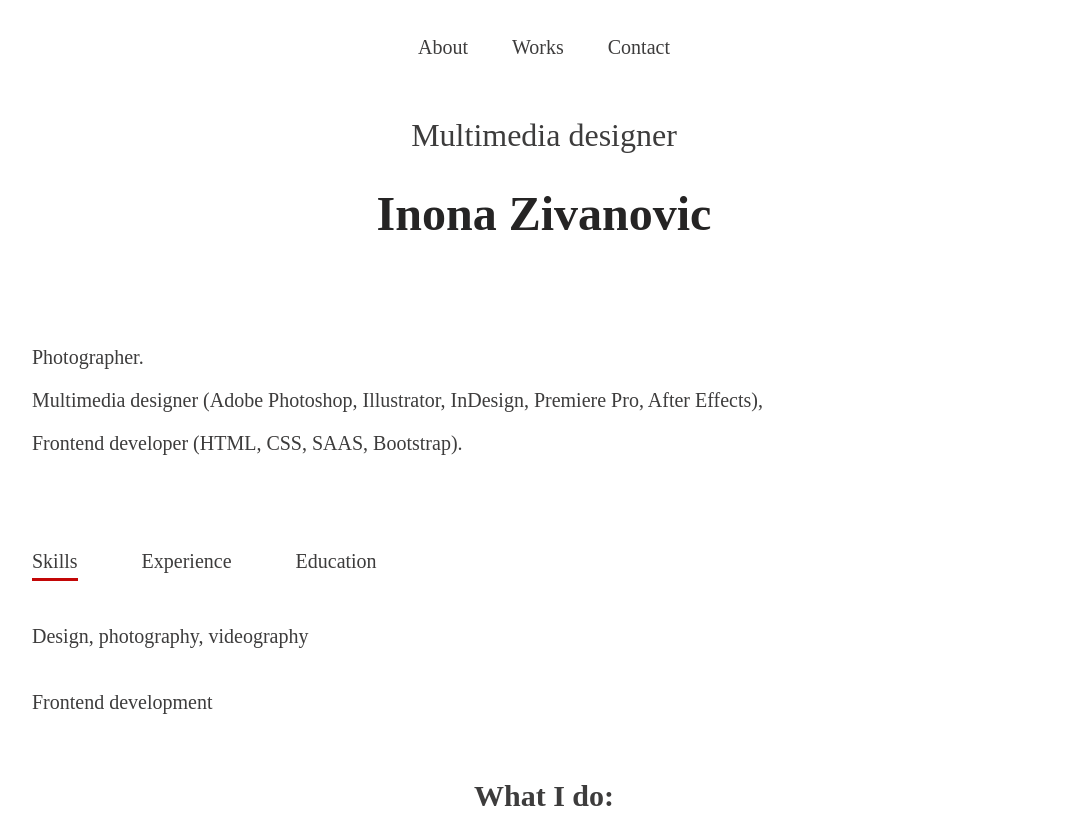
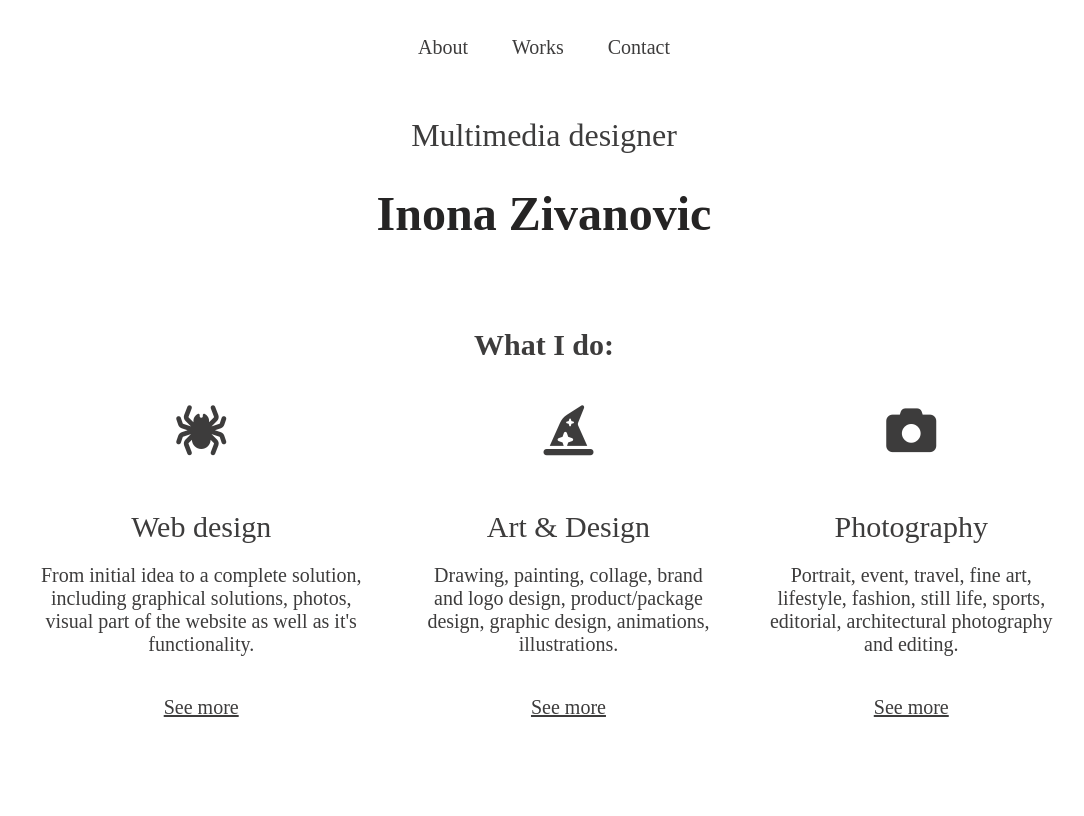
Before and after one commit to SkyNomadIno/porfolio, a plain HTML site: page index.html in a window 1280 px wide. Shown: the top 816 px of the page, without its empty margins (96-1180 px from the left). Drawn offline with Linux system fonts and the light colour scheme.

Commit message:
Update index.html

```diff
--- a/index.html
+++ b/index.html
@@ -32,55 +32,6 @@
     </div>
     <!-----------------------about-------------------------------->
 
-    <div id="about">
-        <div class="container">
-            <div class="row">
-                <div class="about-col-1">
-
-                </div>
-                <div class="about-col-2">
-
-                    <br>
-                    <p>Photographer.</p>
-                    <p> Multimedia designer (Adobe Photoshop, Illustrator, InDesign, Premiere Pro, After Effects),</p>
-                    <p>Frontend developer (HTML, CSS, SAAS, Bootstrap).</p>
-                    </p>
-                         <br>
-                         <div class="tab-titles">
-                            <p class="tab-links active-link" onclick="opentab('skills')">Skills</p>
-                            <p class="tab-links "onclick="opentab('experience')">Experience</p>
-                            <p class="tab-links" onclick="opentab('education')">Education</p>
-                         </div>
-                         <div class="tab-contents active-tab" id="skills">
-                            <ul style="padding-left:0">
-                                <li>Design, photography, videography</li>
-                                <br>
-                                <li>Frontend development</li>
-
-                            </ul>
-                         </div>
-                         <div class="tab-contents" id="experience">
-                            <ul style="padding-left: 0;">
-                                <li>Qatar Airways</li>
-                                <br>
-                                <li>RTS - National Broadcasting Service</li>
-                            </ul>
-                         </div>
-                         <div class="tab-contents" id="education">
-                            <ul style="padding-left: 0;">
-                                <li>Multimedia designer</li>
-                                <br>
-                                <li>Philologist of Arabic language and literature</li>
-
-                            </ul>
-                         </div>
-                    </p>
-                </div>
-            </div>
-        </div>
-    </div>
-<br>
-<br>
 <!---------------------------services------------------------------------>
 
 <div id="services">
```
